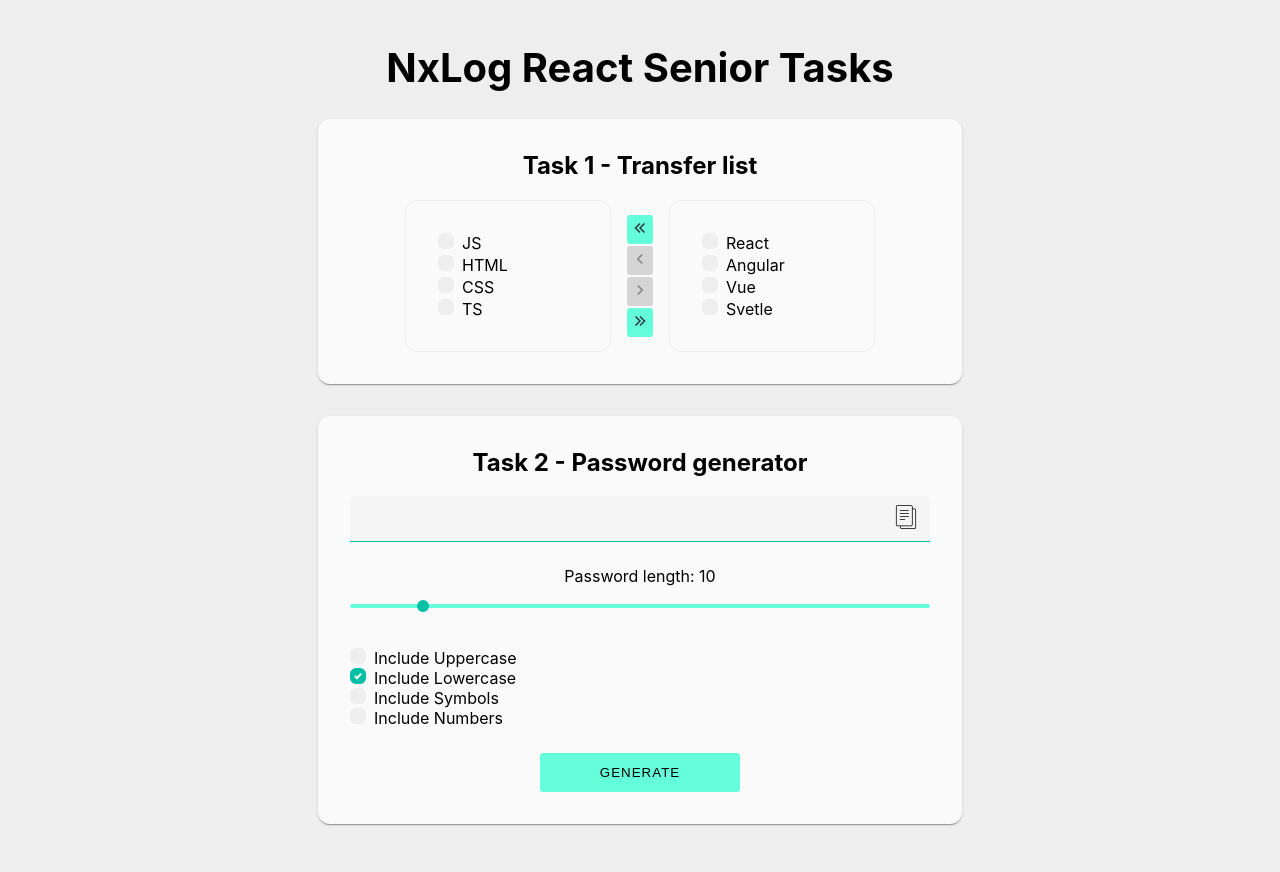
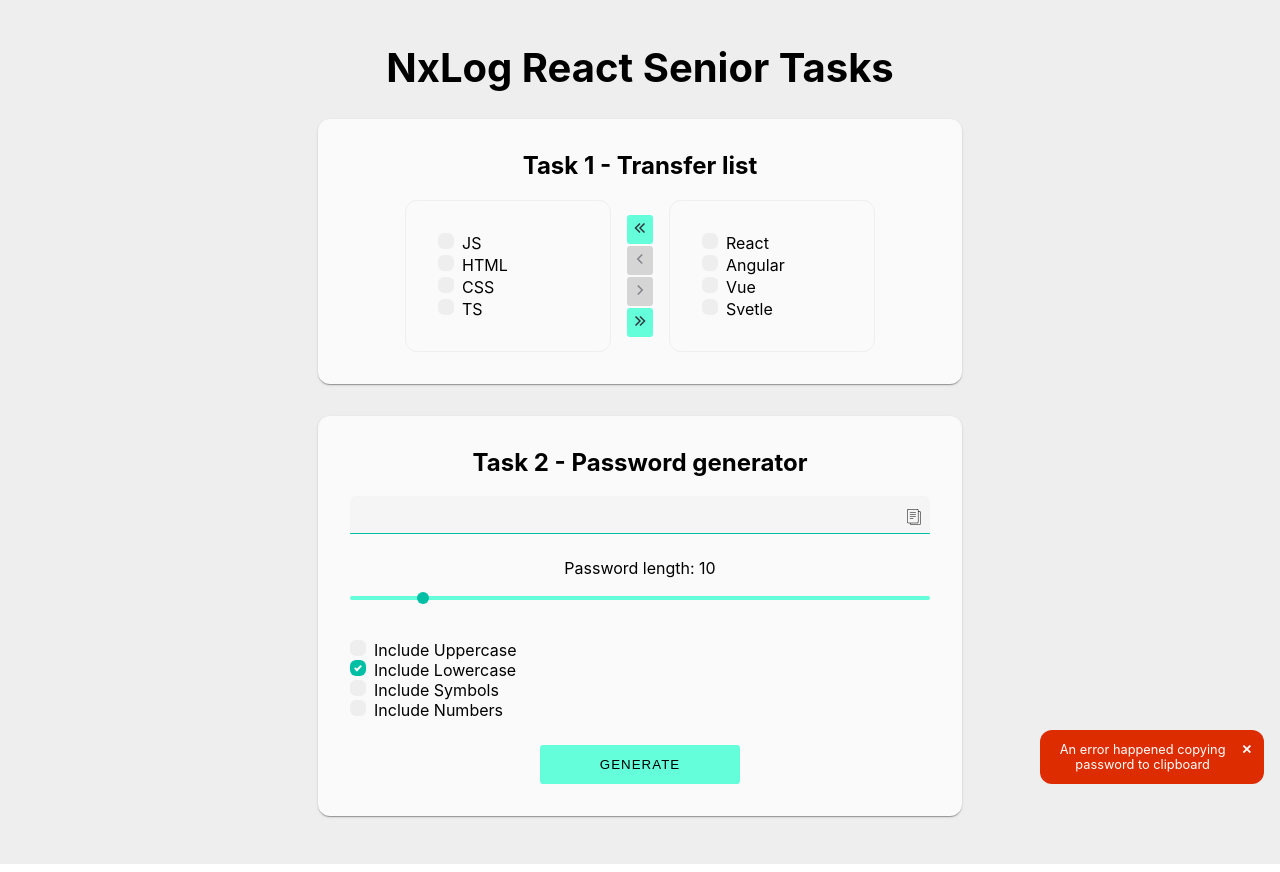
Before and after one commit to toni2804/nxlog-react-test, a React (Create React App) app: page / in a window 1280 px wide. Both pictures are taken after a click on the element 906 px from the left and 519 px from the top of the page. Built offline with nearby package versions, Linux system fonts and the light colour scheme.

Commit message:
feat(Toast): Implement copy to clipboard toast

```diff
--- a/src/PasswordGenerator/index.tsx
+++ b/src/PasswordGenerator/index.tsx
@@ -1,15 +1,29 @@
-import { ChangeEvent, useMemo, useState } from "react";
+import { ChangeEvent, useState } from "react";
 import { Input } from "../components/Input";
 import styles from "./PasswordGenerator.module.scss";
 import { PasswordGeneratorOptionsType } from "./types";
 import { Checkbox } from "../components/Checkbox";
 import { Button } from "../components/Button";
-import { getRandCharForOption, getRandIntInRange, shuffleArray } from 'src/PasswordGenerator/utils';
+import {
+  getRandCharForOption,
+  getRandIntInRange,
+  shuffleArray,
+} from "src/PasswordGenerator/utils";
+import Toast, { ToastVariant } from "src/components/Toast";
 
 const DEFAULT_PASSWORD_LENGTH = 10,
   MIN_PASSWORD_LENGTH = 6,
   MAX_PASSWORD_LENGTH = 40,
-  DEFAULT_SELECTED_OPTION: PasswordGeneratorOptionsType = "lowercase";
+  DEFAULT_SELECTED_OPTION: PasswordGeneratorOptionsType = "lowercase",
+  AVAILABLE_OPTIONS: {
+    id: PasswordGeneratorOptionsType;
+    label: string;
+  }[] = [
+    { id: "uppercase", label: "Include Uppercase" },
+    { id: "lowercase", label: "Include Lowercase" },
+    { id: "symbols", label: "Include Symbols" },
+    { id: "numbers", label: "Include Numbers" },
+  ];
 
 export function PasswordGenerator() {
   const [password, setPassword] = useState<string>("");
@@ -19,25 +33,9 @@ export function PasswordGenerator() {
   const [passwordLength, setPasswordLength] = useState<number>(
     DEFAULT_PASSWORD_LENGTH
   );
-
-  const optionsCheckboxes: {
-    id: PasswordGeneratorOptionsType;
-    label: string;
-  }[] = useMemo(
-    () => [
-      { id: "uppercase", label: "Include Uppercase" },
-      { id: "lowercase", label: "Include Lowercase" },
-      { id: "symbols", label: "Include Symbols" },
-      { id: "numbers", label: "Include Numbers" },
-    ],
-    []
+  const [copyPassStatus, setCopyPassStatus] = useState<ToastVariant | null>(
+    null
   );
-
-  const handleRangeChange = (event: ChangeEvent<HTMLInputElement>) =>
-    setPasswordLength(+event.target.value);
-  const handleCopyClick = () => navigator.clipboard.writeText(password);
-  const handleGenerateClick = () =>
-    setPassword(getRandomPassword());
 
   function togglecheckedOptions({
     target: { id, checked },
@@ -54,8 +52,7 @@ export function PasswordGenerator() {
     else if (checked) setCheckedOptions([...checkedOptions, option]);
   }
 
-  function getRandomPassword(
-  ): string {
+  function getRandomPassword(): string {
     const passwordChars: string[] = [];
 
     checkedOptions.forEach((option, index) => {
@@ -79,6 +76,13 @@ export function PasswordGenerator() {
     return shuffleArray(passwordChars).join("");
   }
 
+  function handleCopyClick() {
+    navigator.clipboard
+      .writeText(password)
+      .then(() => setCopyPassStatus("success"))
+      .catch(() => setCopyPassStatus("error"));
+  }
+
   return (
     <div className={styles.container}>
       <Input
@@ -97,10 +101,12 @@ export function PasswordGenerator() {
         min={MIN_PASSWORD_LENGTH}
         step={1}
         readOnly
-        onChange={handleRangeChange}
+        onChange={(event: ChangeEvent<HTMLInputElement>) =>
+          setPasswordLength(+event.target.value)
+        }
       />
       <div>
-        {optionsCheckboxes.map(({ id, label }) => (
+        {AVAILABLE_OPTIONS.map(({ id, label }) => (
           <Checkbox
             key={id}
             id={id}
@@ -111,8 +117,22 @@ export function PasswordGenerator() {
         ))}
       </div>
       <div className={styles.btnWrapper}>
-        <Button onClick={handleGenerateClick}>Generate</Button>
+        <Button onClick={() => setPassword(getRandomPassword())}>
+          Generate
+        </Button>
       </div>
+      {copyPassStatus && (
+        <Toast
+          variant={copyPassStatus}
+          message={
+            copyPassStatus === "success"
+              ? "Password copied to clipboard!"
+              : "An error happened copying password to clipboard"
+          }
+          onClose={() => setCopyPassStatus(null)}
+          autoclose
+        />
+      )}
     </div>
   );
 }
--- a/src/components/Input/Input.module.scss
+++ b/src/components/Input/Input.module.scss
@@ -13,7 +13,7 @@
 .input {
   outline: none;
   border: none;
-  padding: $space5;
+  padding: $space4;
   font-size: 1.1rem;
   background-color: $colorSecondary;
   border-top-right-radius: $radiiInputs;
@@ -38,19 +38,19 @@
 }
 
 .inputWithIcon {
-  padding-right: $space9;
+  padding-right: $space8;
 }
 
 .icon {
   cursor: pointer;
   overflow: none;
   position: absolute;
-  right: $space5;
-  top: $space4;
+  right: $space4;
+  top: $space3;
 
   img,
   svg {
-    @include square($space7);
+    @include square($space6);
   }
 
   &:hover {
@@ -65,7 +65,7 @@
   }
 
   @include smRevertMedia {
-    top: $space5;
+    top: $space4;
   }
 }
 
@@ -102,6 +102,7 @@
     background: $colorPrimary;
     height: $space3;
     border-radius: $radiiInputs;
+
     &:hover {
       background: $colorPrimaryLight;
     }
--- /dev/null
+++ b/src/components/Toast/Toast.module.scss
@@ -0,0 +1,42 @@
+@import "src/theme/spacings";
+@import "src/theme/colors";
+@import "src/theme/responsive";
+
+.container {
+  position: fixed;
+  display: flex;
+  gap: $space4;
+  max-width: 200px;
+  width: fit-content;
+  bottom: $space6;
+  right: $space6;
+  padding: $space5;
+  font-size: $fontSize1;
+  z-index: $zIndexToast;
+  background-color: $colorSecondaryDarker;
+  color: white;
+  border-radius: $radiiBoxes;
+
+  @include smRevertMedia {
+    bottom: 0;
+    left: 0;
+    right: 0;
+    width: 100vw;
+    max-width: none;
+    border-radius: 0;
+    justify-content: center;
+  }
+}
+
+.success {
+  background-color: $colorSuccess;
+}
+
+.error {
+  background-color: $colorError;
+}
+
+.close {
+  cursor: pointer;
+  font-weight: bolder;
+}
--- /dev/null
+++ b/src/components/Toast/index.tsx
@@ -0,0 +1,26 @@
+import { useEffect } from "react";
+import styles from "src/components/Toast/Toast.module.scss";
+
+export type ToastVariant = "success" | "error";
+
+interface ToastProps {
+  variant: ToastVariant;
+  message: string;
+  autoclose?: boolean;
+  onClose?: () => void;
+}
+
+export function Toast({ variant, message, autoclose, onClose }: ToastProps) {
+  useEffect(() => {
+    if (autoclose && onClose) setTimeout(onClose, 3000);
+  }, [onClose, autoclose]);
+  return (
+    <div className={`${styles.container} ${styles[variant]}`}>
+      <div>{message}</div>
+      <span className={styles.close} onClick={onClose}>
+        &#x2715;
+      </span>
+    </div>
+  );
+}
+export default Toast;
--- a/src/theme/_colors.scss
+++ b/src/theme/_colors.scss
@@ -1,8 +1,10 @@
 $colorSecondaryLight: #fafafa;
 $colorSecondary: #f5f5f5;
 $colorSecondaryDark: #eeeeee;
-$colorSecondaryDarker: #BDBDBD;
-$colorPrimaryLight: #A7FFEB;
-$colorPrimary: #64FFDA;
-$colorPrimaryDark: #1DE9B6;
-$colorPrimaryDarker: #00BFA5;
+$colorSecondaryDarker: #bdbdbd;
+$colorPrimaryLight: #a7ffeb;
+$colorPrimary: #64ffda;
+$colorPrimaryDark: #1de9b6;
+$colorPrimaryDarker: #00bfa5;
+$colorSuccess: #00c853;
+$colorError: #dd2c00;
--- a/src/theme/_spacings.scss
+++ b/src/theme/_spacings.scss
@@ -31,3 +31,6 @@ $radiiInputs: 6px;
 $radiiButtons: 3px;
 $radiiBoxes: 12px;
 $radiiRadio: 50%;
+
+// ----- Z-INDEXES ------
+$zIndexToast:10
```
